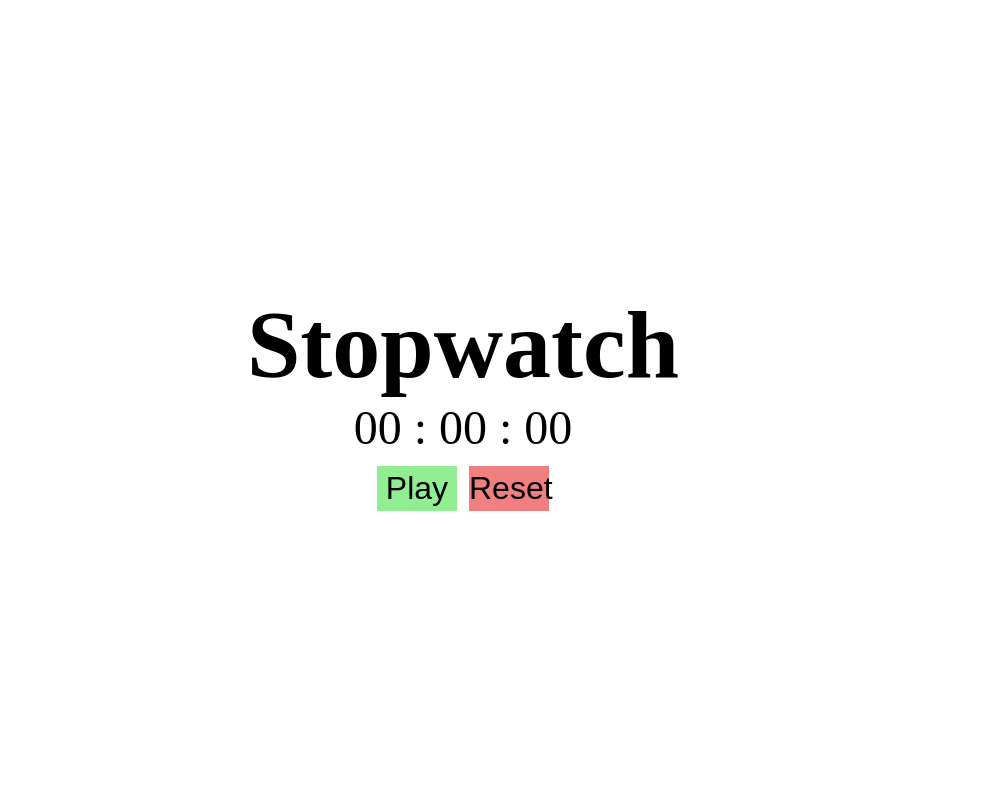
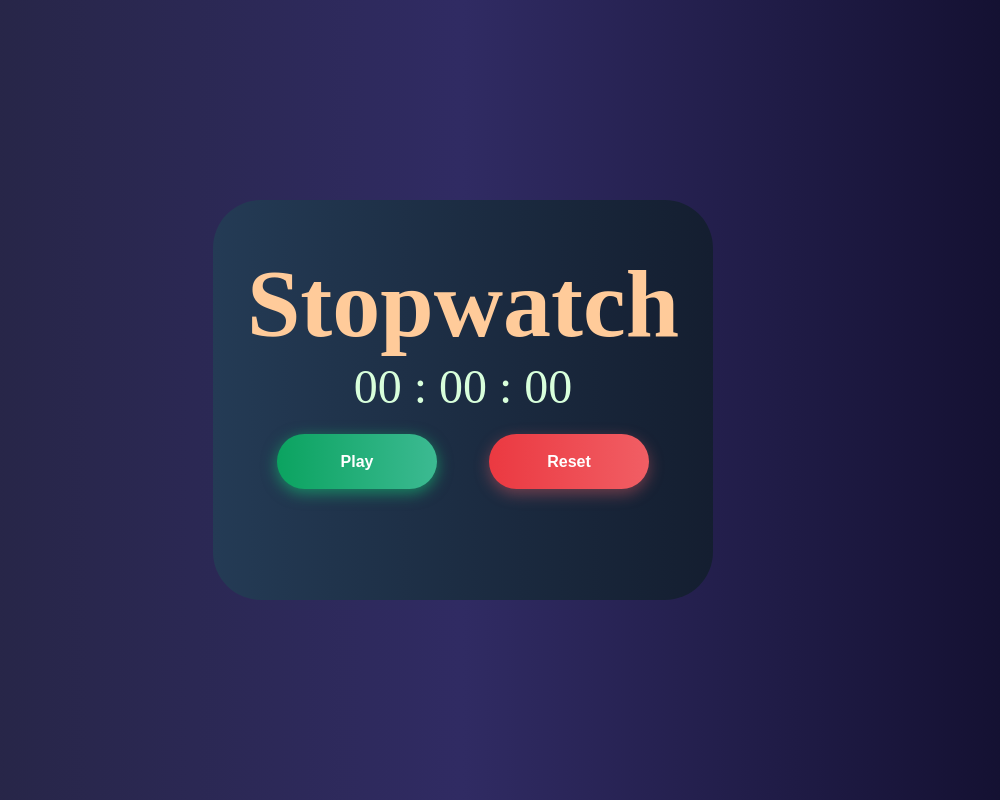
Before and after one commit to halilerkantarci/Stopwatch, a plain HTML site: page index.html in a window 1280 px wide. Shown: the whole page, without its empty margins (177-1177 px from the left). Drawn offline with Linux system fonts and the light colour scheme.

Commit message:
finished

```diff
--- a/app.js
+++ b/app.js
@@ -1,8 +1,8 @@
 const minute = document.querySelector(".minute");
 const second = document.querySelector(".second");
 const miliSecond = document.querySelector(".milisecond");
-const playBtn = document.querySelector(".play");
-const resetBtn = document.querySelector(".reset");
+const playBtn = document.querySelector(".bn22");
+const resetBtn = document.querySelector(".bn28");
 
 let interval;
 
--- a/index.html
+++ b/index.html
@@ -15,8 +15,8 @@
         <span class="milisecond">00</span>
       </p>
       <div class="buttons">
-        <button class="play btn">Play</button>
-        <button class="reset btn">Reset</button>
+        <button class="bn632-hover bn22">Play</button>
+        <button class="bn633-hover bn28">Reset</button>
       </div>
     </div>
     <script src="app.js"></script>
--- a/style.css
+++ b/style.css
@@ -9,17 +9,51 @@ body {
   display: flex;
   justify-content: center;
   align-items: center;
+  background: #0f0c29; /* fallback for old browsers */
+  background: -webkit-linear-gradient(
+    to right,
+    #24243e,
+    #302b63,
+    #0f0c29
+  ); /* Chrome 10-25, Safari 5.1-6 */
+  background: linear-gradient(
+    to right,
+    #24243e,
+    #302b63,
+    #0f0c29
+  ); /* W3C, IE 10+/ Edge, Firefox 16+, Chrome 26+, Opera 12+, Safari 7+ */
 }
-
+h1 {
+  color: #ffcb9a;
+  margin-top: 3rem;
+}
+p {
+  color: #d8ffdb;
+}
 .container {
   text-align: center;
   font-size: 3rem;
+  width: 500px;
+  height: 400px;
+  background: #141e30; /* fallback for old browsers */
+  background: -webkit-linear-gradient(
+    to right,
+    #243b55,
+    #141e30
+  ); /* Chrome 10-25, Safari 5.1-6 */
+  background: linear-gradient(
+    to right,
+    #243b55,
+    #141e30
+  ); /* W3C, IE 10+/ Edge, Firefox 16+, Chrome 26+, Opera 12+, Safari 7+ */
+
+  border-radius: 3rem;
 }
 
 .btn {
   font-size: 2rem;
   height: 2.8rem;
-  width: 5rem;
+  width: 6rem;
   cursor: pointer;
   border: none;
 }
@@ -30,3 +64,95 @@ body {
 .reset {
   background-color: lightcoral;
 }
+
+.bn632-hover {
+  width: 160px;
+  font-size: 16px;
+  font-weight: 600;
+  color: #fff;
+  cursor: pointer;
+  margin: 20px;
+  height: 55px;
+  text-align: center;
+  border: none;
+  background-size: 300% 100%;
+  border-radius: 50px;
+  moz-transition: all 0.4s ease-in-out;
+  -o-transition: all 0.4s ease-in-out;
+  -webkit-transition: all 0.4s ease-in-out;
+  transition: all 0.4s ease-in-out;
+}
+
+.bn632-hover:hover {
+  background-position: 100% 0;
+  moz-transition: all 0.4s ease-in-out;
+  -o-transition: all 0.4s ease-in-out;
+  -webkit-transition: all 0.4s ease-in-out;
+  transition: all 0.4s ease-in-out;
+}
+
+.bn632-hover:focus {
+  outline: none;
+}
+
+.bn632-hover.bn22 {
+  background-image: linear-gradient(
+    to right,
+    #0ba360,
+    #3cba92,
+    #30dd8a,
+    #2bb673
+  );
+  box-shadow: 0 4px 15px 0 rgba(23, 168, 108, 0.75);
+}
+
+.bn633-hover {
+  width: 160px;
+  font-size: 16px;
+  font-weight: 600;
+  color: #fff;
+  cursor: pointer;
+  margin: 20px;
+  height: 55px;
+  text-align: center;
+  border: none;
+  background-size: 300% 100%;
+  border-radius: 50px;
+  moz-transition: all 0.4s ease-in-out;
+  -o-transition: all 0.4s ease-in-out;
+  -webkit-transition: all 0.4s ease-in-out;
+  transition: all 0.4s ease-in-out;
+}
+
+.bn633-hover:hover {
+  background-position: 100% 0;
+  moz-transition: all 0.4s ease-in-out;
+  -o-transition: all 0.4s ease-in-out;
+  -webkit-transition: all 0.4s ease-in-out;
+  transition: all 0.4s ease-in-out;
+}
+
+.bn633-hover:focus {
+  outline: none;
+}
+
+.bn633-hover.bn28 {
+  background-image: linear-gradient(
+    to right,
+    #eb3941,
+    #f15e64,
+    #e14e53,
+    #e2373f
+  );
+  box-shadow: 0 5px 15px rgba(242, 97, 103, 0.4);
+}
+
+@media screen and (max-width: 667px) {
+  .container {
+    width: 300px;
+    height: 400px;
+  }
+  h1 {
+    font-size: 4rem;
+  }
+}
```
